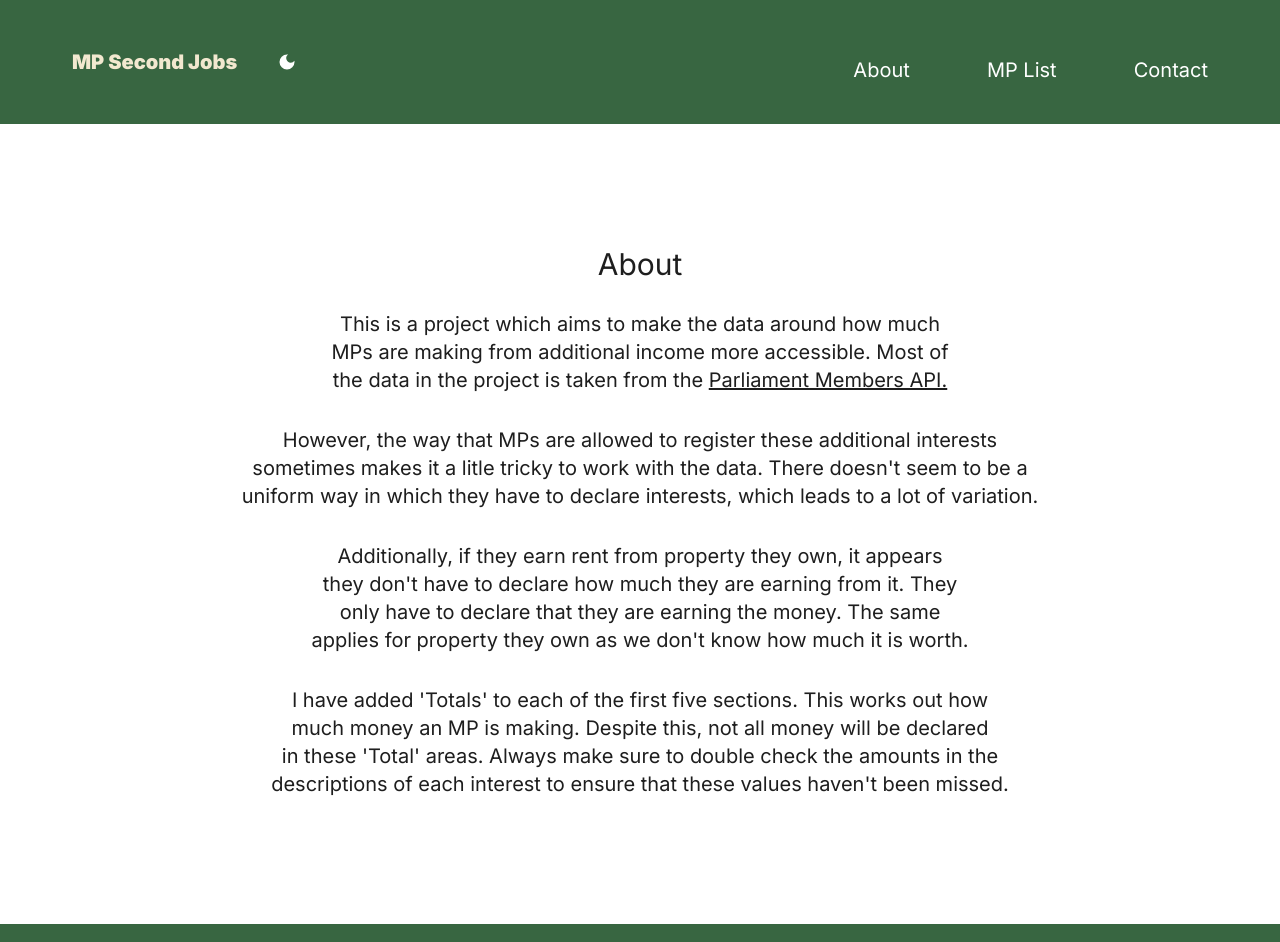
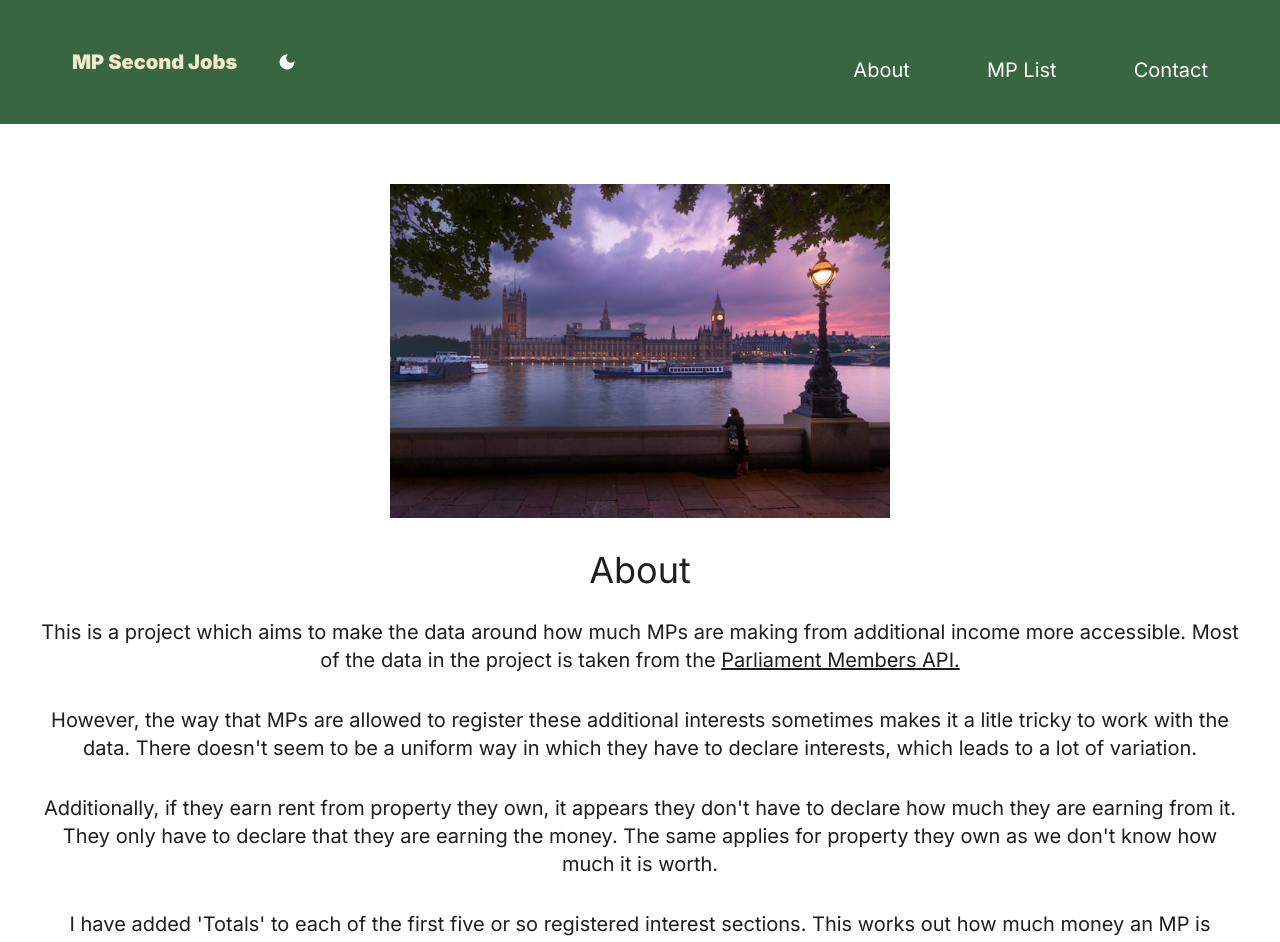
Before and after one commit to zamarz/second-jobs, a Next.js app: page /about in a window 1280 px wide. Shown: the top 942 px of the page. Built offline with nearby package versions, Linux system fonts and the light colour scheme.

Commit message:
Add image to about page and change styling

```diff
--- a/src/app/about/page.tsx
+++ b/src/app/about/page.tsx
@@ -1,10 +1,18 @@
+import Image from "next/image";
 import Link from "next/link";
 
 const About = () => {
   return (
-    <section className="min-h-screen flex justify-center items-center ">
-      <div className="text-center w-2/3 text-balance">
-        <h3 className="text-3xl py-3 mx-auto">About</h3>
+    <section className="min-h-screen mx-auto container px-10 py-10">
+      <div className="text-center text-pretty flex flex-col justify-center items-center ">
+        <Image
+          src={"/assets/parliament_2.jpg"}
+          alt="An image of Parliament in the evening"
+          width={500}
+          height={500}
+          className="py-5"
+        />
+        <h3 className="text-3xl md:text-4xl py-3 mx-auto">About</h3>
         <p className="text-xl py-4">
           This is a project which aims to make the data around how much MPs are
           making from additional income more accessible. Most of the data in the
@@ -30,11 +38,11 @@ const About = () => {
           for property they own as we don't know how much it is worth.
         </p>
         <p className="text-xl py-4">
-          I have added 'Totals' to each of the first five sections. This works
-          out how much money an MP is making. Despite this, not all money will
-          be declared in these 'Total' areas. Always make sure to double check
-          the amounts in the descriptions of each interest to ensure that these
-          values haven't been missed.
+          I have added 'Totals' to each of the first five or so registered
+          interest sections. This works out how much money an MP is making.
+          Despite this, not all money will be declared in these 'Total' areas.
+          Always make sure to double check the amounts in the descriptions of
+          each interest to ensure that these values haven't been missed.
         </p>
       </div>
     </section>
```
Also changed, not shown: public/assets/parliament_2.jpg (added).
